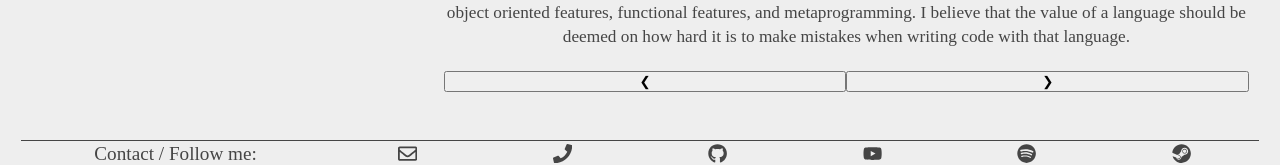
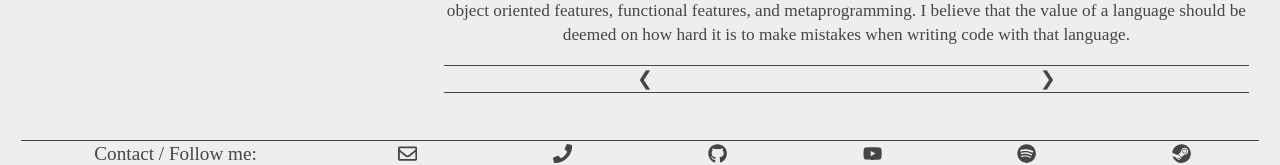
Before and after one commit to SaurabhTotey/Portfolio-Website, a Gatsby app: page / in a window 1280 px wide. Shown: the part 1194-1359 px from the top of the page. Built offline with nearby package versions, Linux system fonts and the light colour scheme.

Commit message:
Added styling for carousel controls

```diff
--- a/src/styles/Carousel.css
+++ b/src/styles/Carousel.css
@@ -18,5 +18,18 @@
 }
 
 .carouselControl {
+	color: inherit;
 	width: 50%;
+	background: none;
+	font: inherit;
+	outline: inherit;
+	padding: 0;
+	border: none;
+	border-top: 1px solid #454545;
+	border-bottom: 1px solid #454545;
 }
+
+.carouselControl:hover {
+	background-color: silver;
+	cursor: pointer;
+}
```
Also changed, not shown: 49 other files (tests, documents, lock files or other folders).
